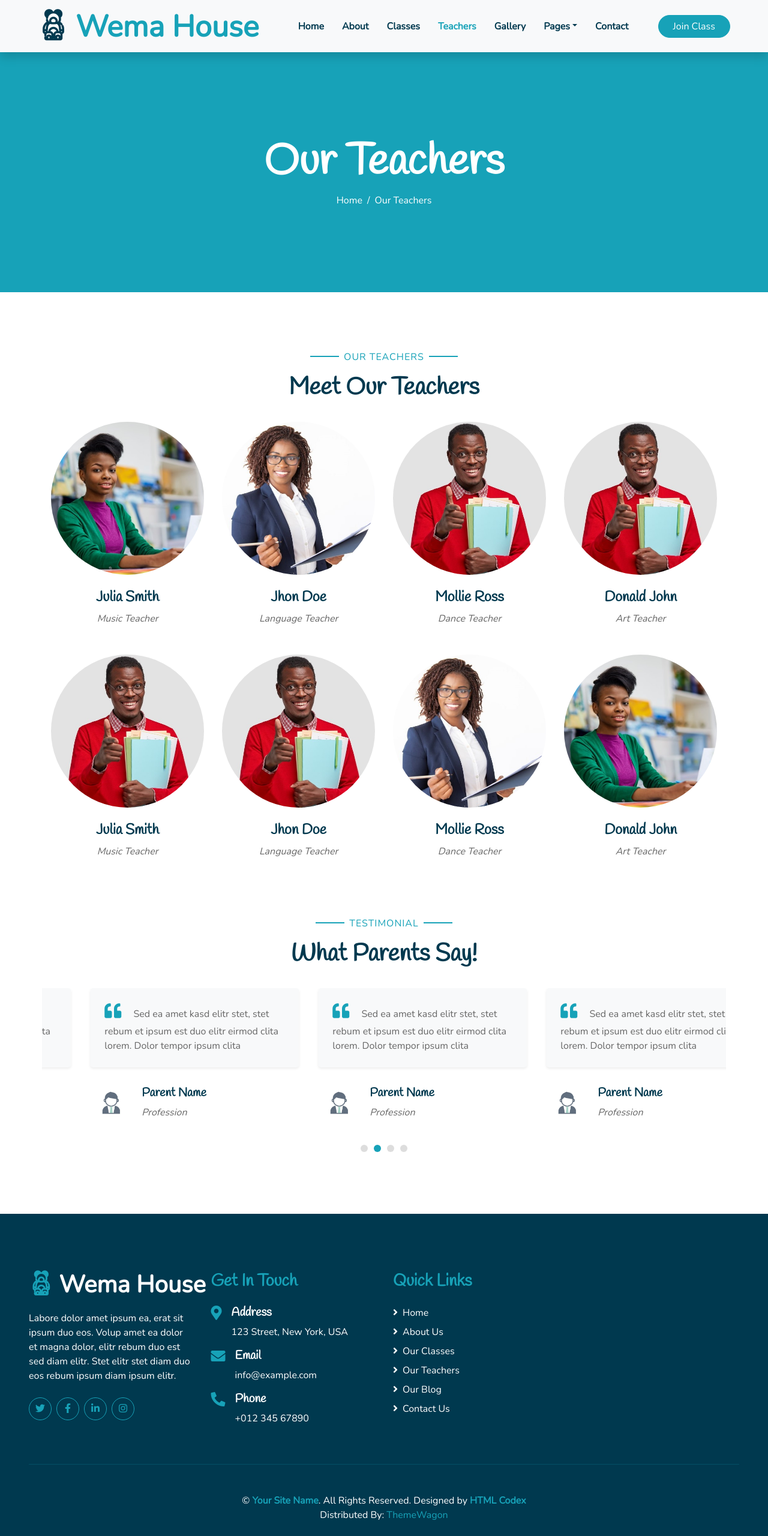
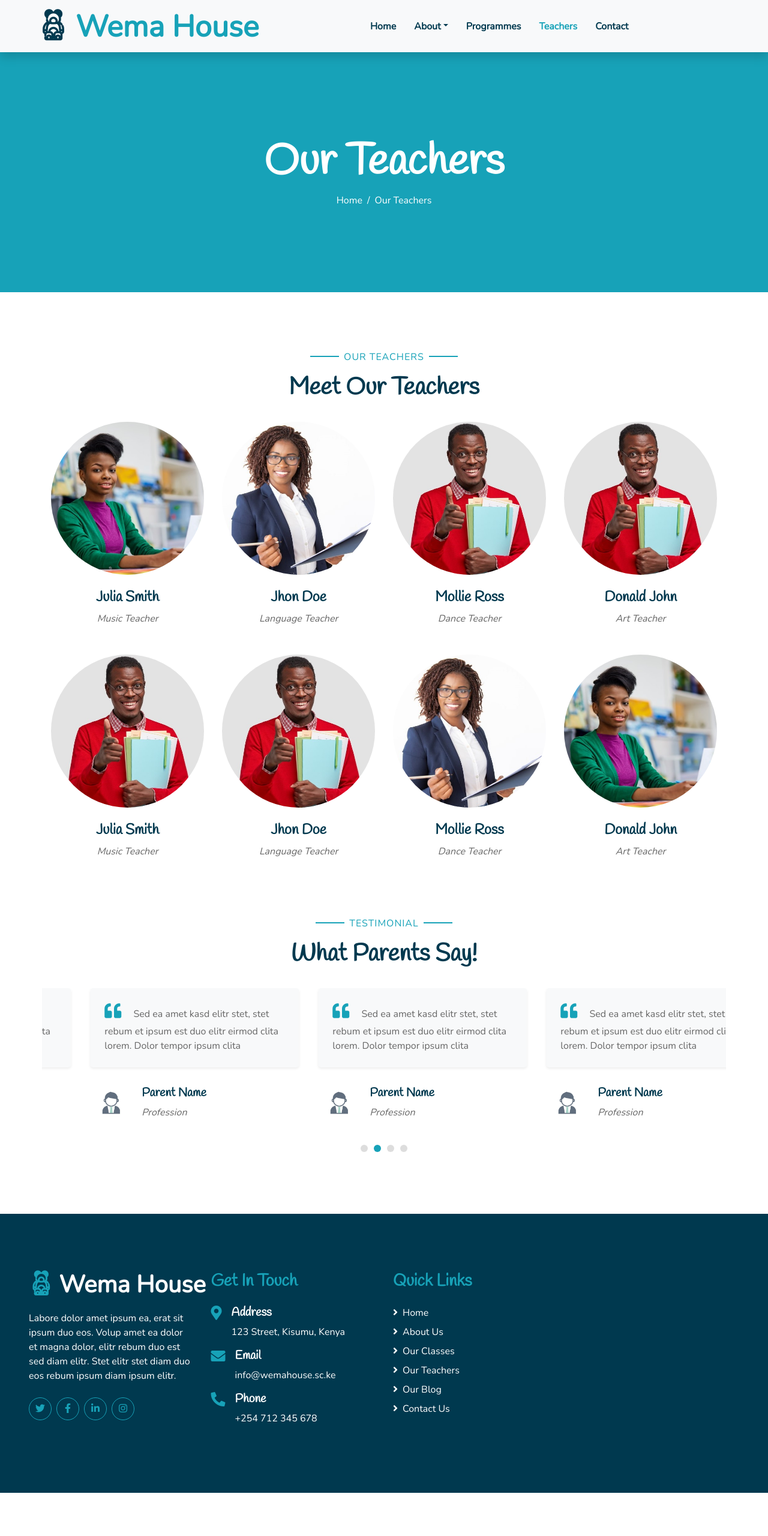
Before and after one commit to wilsonanyonga/wema, a plain HTML site: page team.html in a window 1280 px wide. Shown: the whole page at 60% size. After the commit the page ends 2488 px from the top, so only its background shows below. Drawn offline with nearby package versions, Linux system fonts and the light colour scheme.

Commit message:
Update team.html

```diff
--- a/team.html
+++ b/team.html
@@ -62,25 +62,25 @@
         >
           <div class="navbar-nav font-weight-bold mx-auto py-0">
             <a href="index.html" class="nav-item nav-link">Home</a>
-            <a href="about.html" class="nav-item nav-link">About</a>
-            <a href="class.html" class="nav-item nav-link">Classes</a>
-            <a href="team.html" class="nav-item nav-link active">Teachers</a>
-            <a href="gallery.html" class="nav-item nav-link">Gallery</a>
             <div class="nav-item dropdown">
               <a
                 href="#"
                 class="nav-link dropdown-toggle"
                 data-toggle="dropdown"
-                >Pages</a
+                >About</a
               >
               <div class="dropdown-menu rounded-0 m-0">
-                <a href="blog.html" class="dropdown-item">Blog Grid</a>
-                <a href="single.html" class="dropdown-item">Blog Detail</a>
+                <a href="about.html" class="dropdown-item">Our Story</a>
+                <!-- <a href="about.html" class="dropdown-item">Our Approach</a> -->
+                <a href="md_message.html" class="dropdown-item">MD Message</a>
               </div>
             </div>
+            <!-- <a href="about.html" class="nav-item nav-link">About</a> -->
+            <a href="class.html" class="nav-item nav-link">Programmes</a>
+            <a href="team.html" class="nav-item nav-link active">Teachers</a>
             <a href="contact.html" class="nav-item nav-link">Contact</a>
           </div>
-          <a href="" class="btn btn-primary px-4">Join Class</a>
+          <!-- <a href="" class="btn btn-primary px-4">Join Class</a> -->
         </div>
       </nav>
     </div>
@@ -516,21 +516,21 @@
             <h4 class="fa fa-map-marker-alt text-primary"></h4>
             <div class="pl-3">
               <h5 class="text-white">Address</h5>
-              <p>123 Street, New York, USA</p>
+              <p>123 Street, Kisumu, Kenya</p>
             </div>
           </div>
           <div class="d-flex">
             <h4 class="fa fa-envelope text-primary"></h4>
             <div class="pl-3">
               <h5 class="text-white">Email</h5>
-              <p>info@example.com</p>
+              <p>info@wemahouse.sc.ke</p>
             </div>
           </div>
           <div class="d-flex">
             <h4 class="fa fa-phone-alt text-primary"></h4>
             <div class="pl-3">
               <h5 class="text-white">Phone</h5>
-              <p>+012 345 67890</p>
+              <p>+254 712 345 678</p>
             </div>
           </div>
         </div>
@@ -587,7 +587,7 @@
           </form>
         </div> -->
       </div>
-      <div
+      <!-- <div
         class="container-fluid pt-5"
         style="border-top: 1px solid rgba(23, 162, 184, 0.2) ;"
       >
@@ -596,7 +596,7 @@
           <a class="text-primary font-weight-bold" href="#">Your Site Name</a>.
           All Rights Reserved.
 
-          <!--/*** This template is free as long as you keep the footer author’s credit link/attribution link/backlink. If you'd like to use the template without the footer author’s credit link/attribution link/backlink, you can purchase the Credit Removal License from "https://htmlcodex.com/credit-removal". Thank you for your support. ***/-->
+
           Designed by
           <a class="text-primary font-weight-bold" href="https://htmlcodex.com"
             >HTML Codex</a
@@ -604,7 +604,7 @@
           <br />Distributed By:
           <a href="https://themewagon.com" target="_blank">ThemeWagon</a>
         </p>
-      </div>
+      </div> -->
     </div>
     <!-- Footer End -->
 
```
